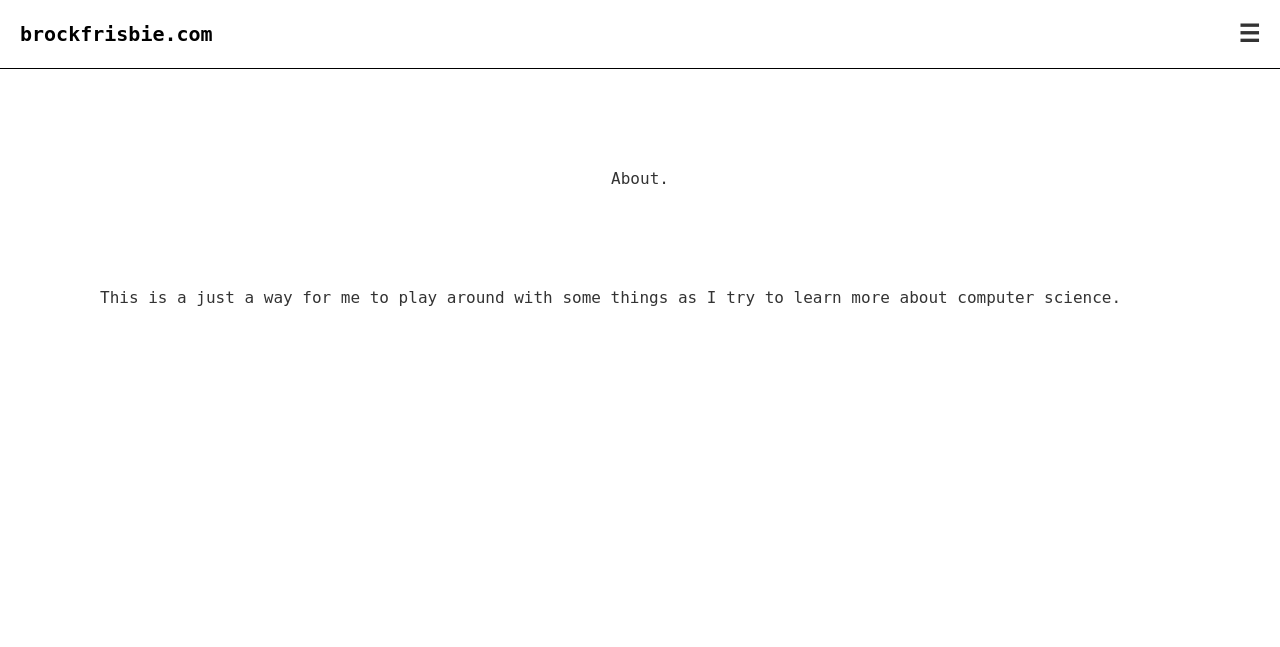
After one commit to brockfrisbie/brockfrisbie, a Django app: page /about/ in a window 1280 px wide. The commit adds this page. Shown: the top 647 px of the page. Run offline with Django 5.2, Linux system fonts and the light colour scheme.

Commit message:
Added About page

```diff
--- a/brockfrisbie/brockfrisbie/urls.py
+++ b/brockfrisbie/brockfrisbie/urls.py
@@ -22,6 +22,7 @@ from . import views
 urlpatterns = [
     path("admin/", admin.site.urls),
     path('', views.index),
+    path('about/', views.about),
     path("bitcoin/", include("bitcoin.urls")),
 
 ]
--- a/brockfrisbie/brockfrisbie/views.py
+++ b/brockfrisbie/brockfrisbie/views.py
@@ -2,3 +2,6 @@ from django.shortcuts import render
 
 def index(request):
     return render(request, "index.html")
+
+def about(request):
+    return render(request, "about.html")
--- a/brockfrisbie/static/css/style.css
+++ b/brockfrisbie/static/css/style.css
@@ -71,6 +71,11 @@ section {
     text-align: center;
 }
 
+content {
+    padding: 100px;
+    text-align: center;
+}
+
 footer {
     text-align: center;
     padding: 20px 0;
--- /dev/null
+++ b/brockfrisbie/templates/about.html
@@ -0,0 +1,14 @@
+{% extends 'layout.html' %}
+
+{% block content %}
+
+    <section>
+        About.
+    </section>
+
+    <content>
+        This is a just a way for me to play around with some things as I try to learn more about computer science.
+
+    </content>
+
+{% endblock %}
--- a/brockfrisbie/templates/index.html
+++ b/brockfrisbie/templates/index.html
@@ -2,6 +2,8 @@
 
 {% block content %}
 
-    Welcome.
+    <section>
+        Welcome.
+    </section>
 
 {% endblock %}
--- a/brockfrisbie/templates/layout.html
+++ b/brockfrisbie/templates/layout.html
@@ -10,20 +10,21 @@
 
     <body>
         <header>
-            <div class="logo">brockfrisbie.com</div>
+            <div class="logo"><a href="/">brockfrisbie.com</a></div>
             <div class="menu-icon">☰</div>
             <nav class="nav-menu">
                 <ul>
-                    <li><a href="#home">Home</a></li>
-                    <li><a href="#about">About</a></li>
-                    <li><a href="#bitcoin">Bitcoin</a></li>
+                    <li><a href="/">Home</a></li>
+                    <li><a href="/about">About</a></li>
+                    <li><a href="/bitcoin">Bitcoin</a></li>
                 </ul>
             </nav>
         </header>
-        <section>
-            {% block content %}
-            {% endblock %}
-        </section>
+
+        {% block content %}
+
+        {% endblock %}
+
         <footer>
             <p>© 2025 Brock Frisbie</p>
         </footer>
```
